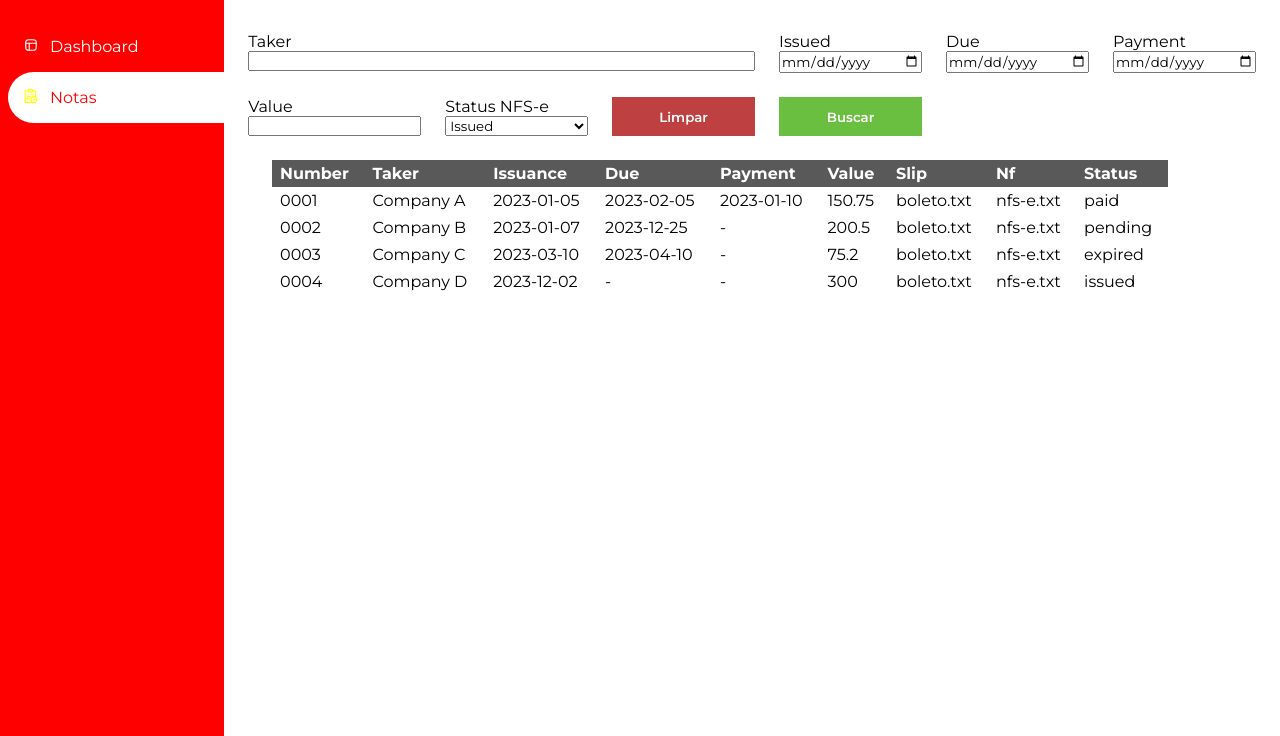
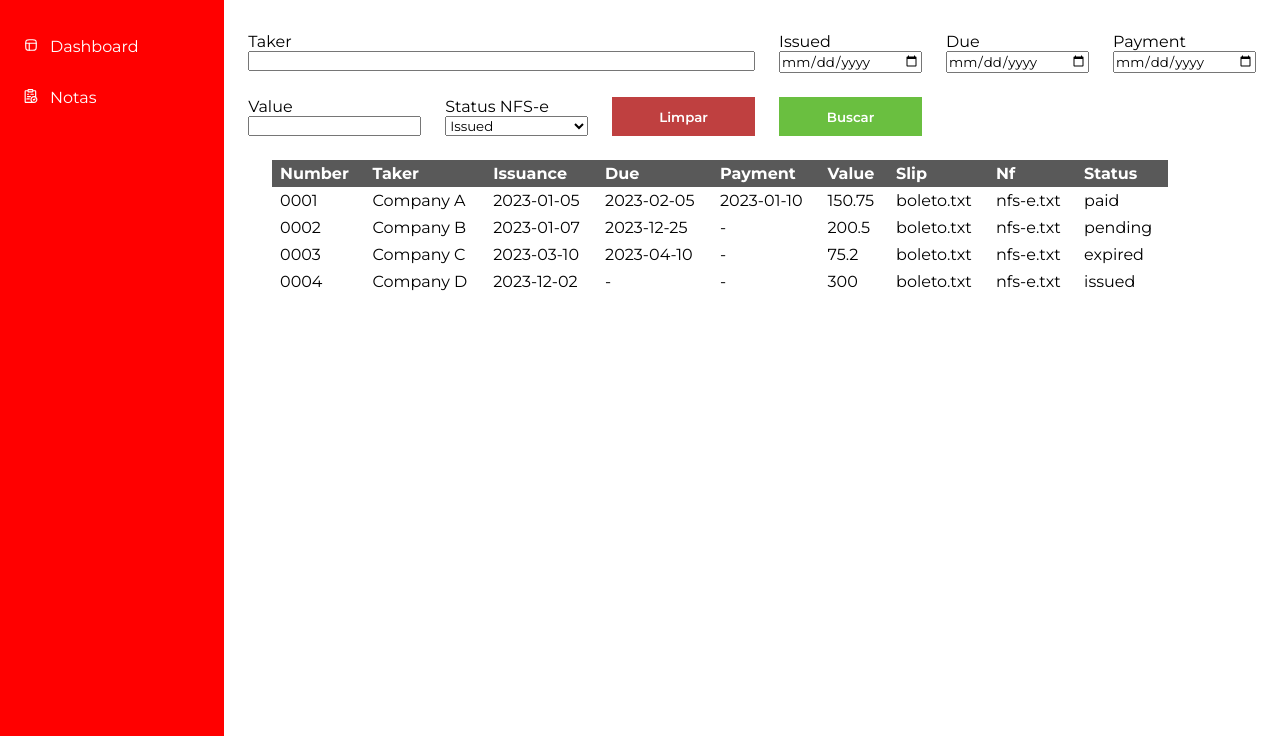
Before and after one commit to leottx/tech-test-technation, a website with bundled scripts: page pages/notes.html in a window 1280 px wide. Shown: the part 64-800 px from the top of the page. Built offline with nearby package versions, Linux system fonts and the light colour scheme.

Commit message:
refactor: removes some css rules

```diff
--- a/styles/main.css
+++ b/styles/main.css
@@ -54,20 +54,10 @@ button {
   padding: 1rem 0 1rem 1rem;
 }
 
-.menu__item.active .menu__item-inner {
-  background-color: #fff;
-  border-radius: 200px 0 0 200px;
-  color: #ff0000;
-}
-
 .menu__link {
   display: flex;
   align-items: baseline;
   gap: 0.75rem;
-}
-
-.menu__item.active .menu__link svg {
-  filter: invert(11%) sepia(96%) saturate(6928%) hue-rotate(358deg) brightness(98%) contrast(112%);
 }
 
 .container__inner {
```
